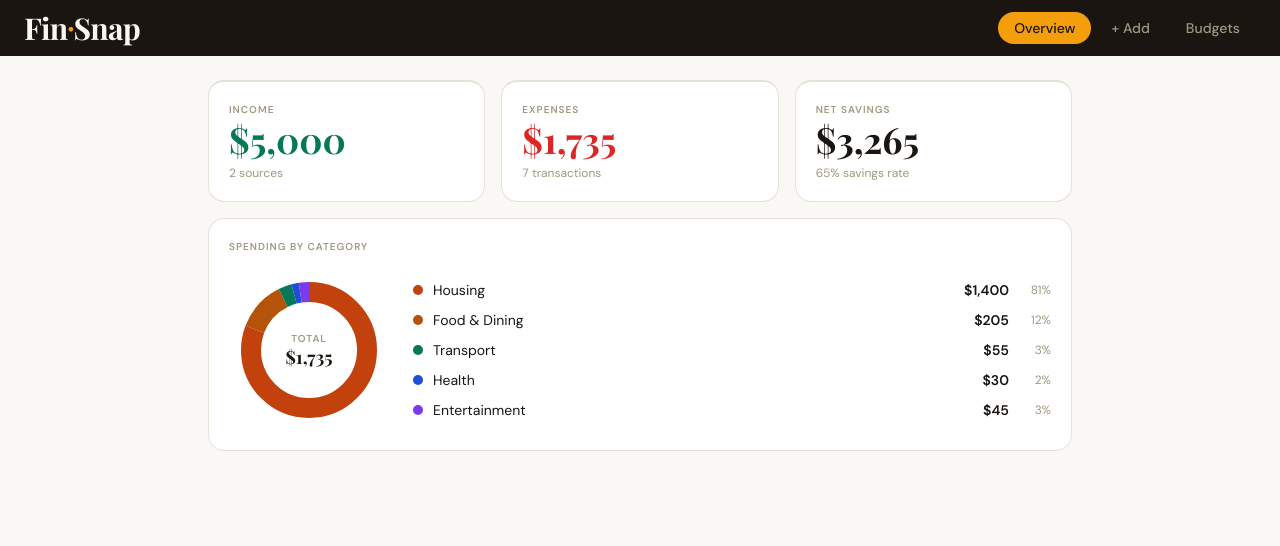
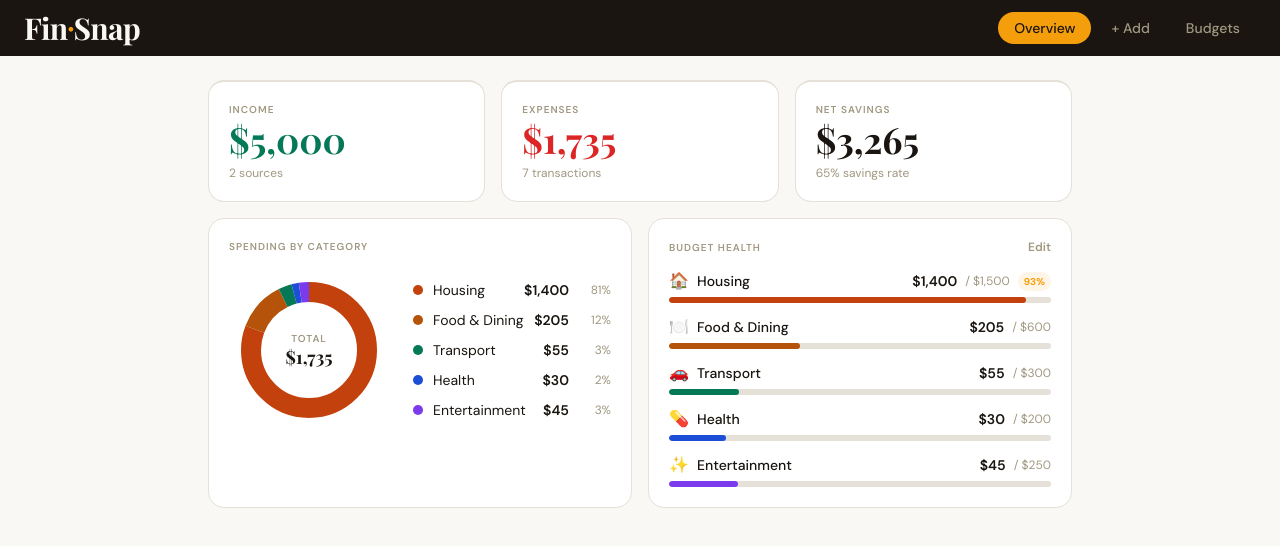
Before and after one commit to georgegoodluck/Fin-Snap, a Next.js app in the folder finsnap/: page / in a window 1280 px wide. Shown: the top 546 px of the page. Built offline with nearby package versions, Linux system fonts and the light colour scheme.

Commit message:
feat: budget health card with progress bars

```diff
--- a/finsnap/app/page.tsx
+++ b/finsnap/app/page.tsx
@@ -5,6 +5,7 @@ import Header from "@/components/finance/Header";
 import { PageWrapper } from "@/components/finance/PageWrapper";
 import { StatsRow } from "@/components/finance/StatsRow";
 import { SpendingCard } from "@/components/finance/SpendingCard";
+import { BudgetHealthCard } from "@/components/finance/BudgetHealthCard";
 import { CATEGORIES, DEFAULT_BUDGETS } from "@/lib/constants";
 import type { CategorySummary } from "@/types/finance";
 
@@ -48,10 +49,17 @@ export default function Home() {
             incomeCount={2}
             expenseCount={7}
           />
-          <SpendingCard
-            categorySpend={mockSpend}
-            total={1735}
-          />
+          {/* Two column grid */}
+          <div className="grid grid-cols-2 gap-4 mt-4">
+            <SpendingCard
+              categorySpend={mockSpend}
+              total={1735}
+            />
+            <BudgetHealthCard
+              summaries={mockSummaries}
+              onEditBudgets={() => setView("budgets")}
+            />
+          </div>
         </PageWrapper>
       )}
 
--- a/finsnap/components/finance/BudgetBar.tsx
+++ b/finsnap/components/finance/BudgetBar.tsx
@@ -5,16 +5,16 @@ interface BudgetBarProps {
 }
 
 export function BudgetBar({ spent, budget, color }: BudgetBarProps) {
+  const pct = budget > 0 ? Math.min(spent / budget, 1) : 0;
   const isOver = spent > budget;
-  const percentage = budget > 0 ? Math.min(spent / budget, 1) : 0;
 
   return (
     <div className="h-1.5 w-full bg-border rounded-full overflow-hidden">
       <div
-        className="h-full rounded-full transition-all duration-700 ease-out"
+        className="h-full rounded-full transition-all duration-700 ease-in-out"
         style={{
-          width: `${percentage * 100}%`,
-          backgroundColor: isOver ? "#dc2626" : color,
+          width: `${pct * 100}%`,
+          backgroundColor: isOver ? "var(--color-expense)" : color,
         }}
       />
     </div>
--- a/finsnap/components/finance/BudgetHealthCard.tsx
+++ b/finsnap/components/finance/BudgetHealthCard.tsx
@@ -1,5 +1,6 @@
-import { BudgetRow } from "./BudgetRow";
 import type { CategorySummary } from "@/types/finance";
+import { BudgetBar } from "./BudgetBar";
+import { formatCurrency } from "@/lib/utils";
 
 interface BudgetHealthCardProps {
   summaries: CategorySummary[];
@@ -9,24 +10,66 @@ interface BudgetHealthCardProps {
 export function BudgetHealthCard({ summaries, onEditBudgets }: BudgetHealthCardProps) {
   return (
     <div className="bg-card border border-border rounded-2xl p-5">
-      {/* Header */}
-      <div className="flex items-center justify-between mb-5">
+      {/* Header row */}
+      <div className="flex items-center justify-between mb-4">
         <span className="text-[10px] font-semibold uppercase tracking-widest text-muted">
           Budget Health
         </span>
         <button
           onClick={onEditBudgets}
           className="text-xs font-semibold text-muted hover:text-ink
-                     transition-colors duration-150 cursor-pointer"
+                     transition-colors duration-150"
         >
-          Edit →
+          Edit
         </button>
       </div>
 
-      {/* Rows */}
-      <div className="flex flex-col gap-4">
-        {summaries.map((summary) => (
-          <BudgetRow key={summary.id} summary={summary} />
+      {/* Category rows */}
+      <div className="flex flex-col gap-3.5">
+        {summaries.map((cat) => (
+          <div key={cat.id}>
+            {/* Top row: icon + label + amounts */}
+            <div className="flex items-center gap-2 mb-1.5">
+              <span className="text-base leading-none">{cat.icon}</span>
+              <span className="text-sm font-medium text-ink flex-1">
+                {cat.label}
+              </span>
+
+              {/* Spent amount */}
+              <span
+                className={`text-sm font-semibold
+                  ${cat.isOver ? "text-expense" : "text-ink"}`}
+              >
+                {formatCurrency(cat.spent)}
+              </span>
+
+              {/* Budget limit */}
+              <span className="text-xs text-muted">
+                / {formatCurrency(cat.budget)}
+              </span>
+
+              {/* Status pill */}
+              {cat.isOver && (
+                <span className="text-[10px] font-bold px-1.5 py-0.5
+                                 rounded-full bg-expense/10 text-expense">
+                  Over
+                </span>
+              )}
+              {!cat.isOver && cat.percentUsed >= 80 && (
+                <span className="text-[10px] font-bold px-1.5 py-0.5
+                                 rounded-full bg-warning/10 text-warning">
+                  {cat.percentUsed}%
+                </span>
+              )}
+            </div>
+
+            {/* Progress bar */}
+            <BudgetBar
+              spent={cat.spent}
+              budget={cat.budget}
+              color={cat.color}
+            />
+          </div>
         ))}
       </div>
     </div>
```
